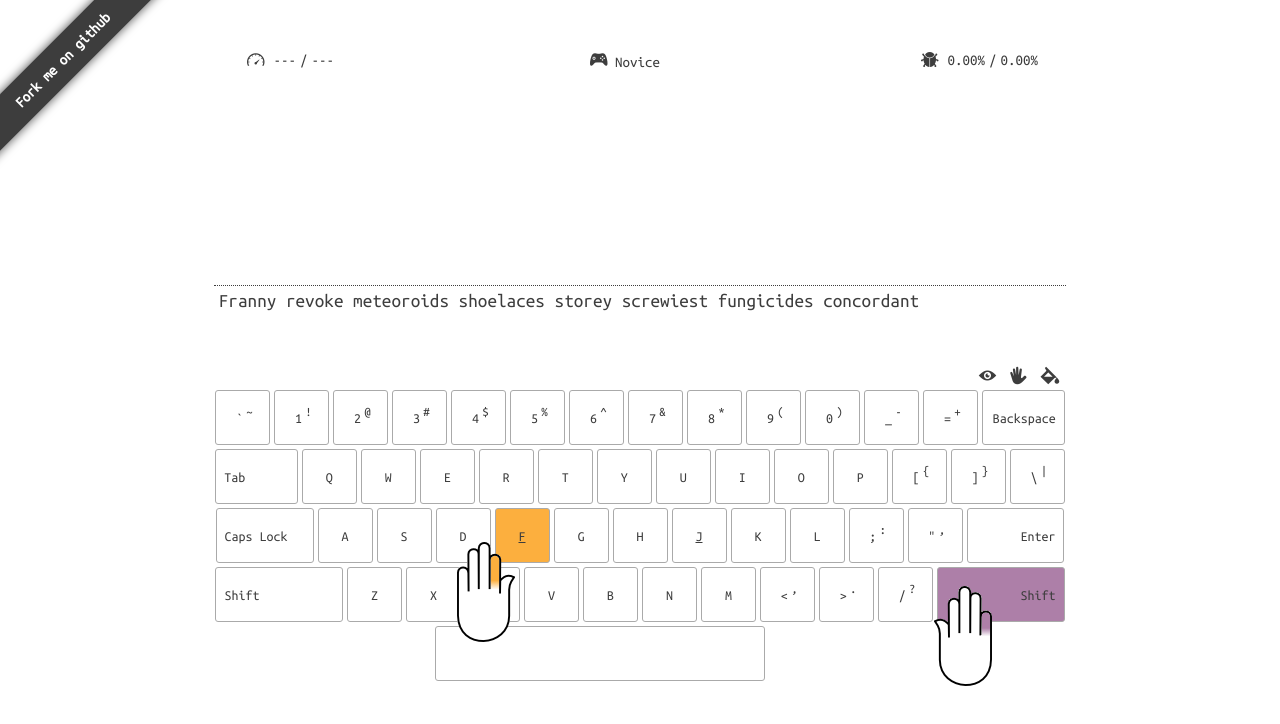
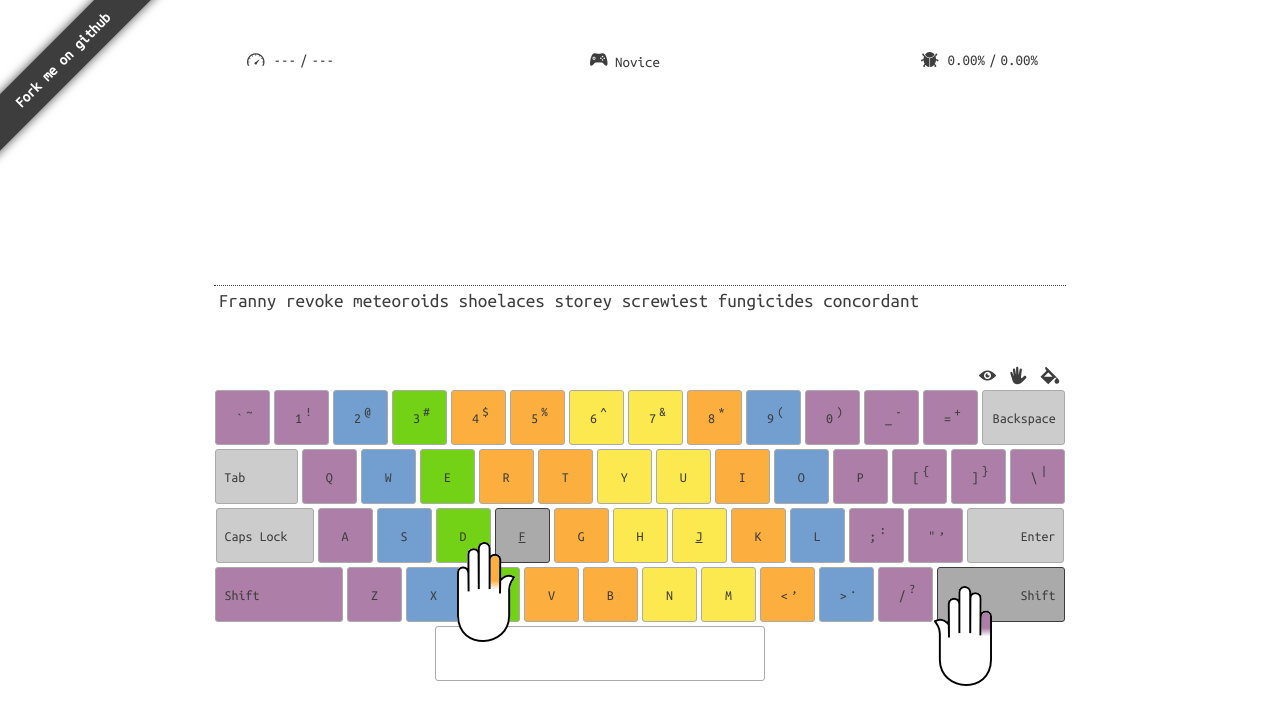
Before and after one commit to dprovodnikov/rapid_typing, a website built with webpack: page public/index.html in a window 1280 px wide. Both pictures are taken after a click on the icon "Toggle colors". Built offline with nearby package versions, Linux system fonts and the light colour scheme.

Commit message:
Added: the "color toggle" tool works

```diff
--- a/public/css/style.css
+++ b/public/css/style.css
@@ -281,6 +281,7 @@ span.untyped.wrong {
   color: #3d3d3d;
   text-transform: capitalize;
   position: relative;
+  transition: all .1s;
 }
 
 .key.group-1.key-target,
@@ -295,13 +296,50 @@ span.untyped.wrong {
   background: #729FCF
 }
 
+.key.group-3.key-target {background: #73D216}
+.key.group-5.key-target {background: #FCE94F}
+
 .key.group-4.key-target,
 .key.group-6.key-target {
   background: #FCAF3E
 }
 
-.key.group-3.key-target {background: #73D216}
-.key.group-5.key-target {background: #FCE94F}
+.colorful .key.non-group {
+  background: #ccc;
+}
+.colorful .key.group-1,
+.colorful .key.group-8,
+.colorful #shift-l,
+.colorful #shift-r {
+  background: #AD7FA8;
+}
+.colorful .key.group-3 {background: #73D216}
+.colorful .key.group-5 {background: #FCE94F}
+
+.colorful .key.group-1,
+.colorful .key.group-8,
+.colorful #shift-l,
+.colorful #shift-r {
+   background: #AD7FA8;
+}
+
+.colorful .key.group-2,
+.colorful .key.group-7 {
+  background: #729FCF
+}
+
+.colorful .key.group-4,
+.colorful .key.group-6 {
+  background: #FCAF3E
+}
+
+.colorful .key.group-3 {background: #73D216}
+.colorful .key.group-5 {background: #FCE94F}
+
+.colorful .key.key-target {
+  background: #aaa !important;
+  border: 1px solid #3d3d3d;
+}
 
 #space.key-target {background: #727272}
 
--- a/public/index.html
+++ b/public/index.html
@@ -106,10 +106,10 @@
         <div class="key group-8" id="equal">=
           <div class="subkey">+</div>
         </div>
-        <div class="key" id="backspace">backspace</div>
+        <div class="key non-group" id="backspace">backspace</div>
       </div>
       <div class="keyline">
-        <div class="key" id="tab">tab</div>
+        <div class="key non-group" id="tab">tab</div>
         <div class="key group-1" id="q">q</div>
         <div class="key group-2" id="w">w</div>
         <div class="key group-3" id="e">e</div>
@@ -131,7 +131,7 @@
         </div>
       </div>
       <div class="keyline">
-        <div class="key" id="caps_lock">Caps Lock</div>
+        <div class="key non-group" id="caps_lock">Caps Lock</div>
         <div class="key group-1" id="a">a</div>
         <div class="key group-2" id="s">s</div>
         <div class="key group-3" id="d">d</div>
@@ -147,7 +147,7 @@
         <div class="key group-8" id=""">"
           <div class="subkey">,</div>
         </div>
-        <div class="key" id="enter">Enter</div>
+        <div class="key non-group" id="enter">Enter</div>
       </div>
       <div class="keyline">
         <div class="key group-1" id="shift-l">Shift</div>
--- a/public/js/keyboard/keyboard.js
+++ b/public/js/keyboard/keyboard.js
@@ -20,6 +20,9 @@ export default class Keyboard {
       this.root.toggleClass('non-hands');
     });
 
+    this.tools.filter('#color-toggle').click(e => {
+      this.root.toggleClass('colorful');
+    });
   }
 
   _isUpper(letter) {
```
